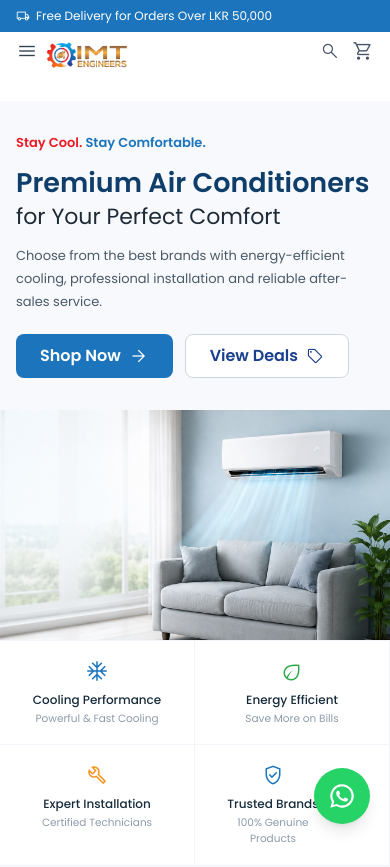
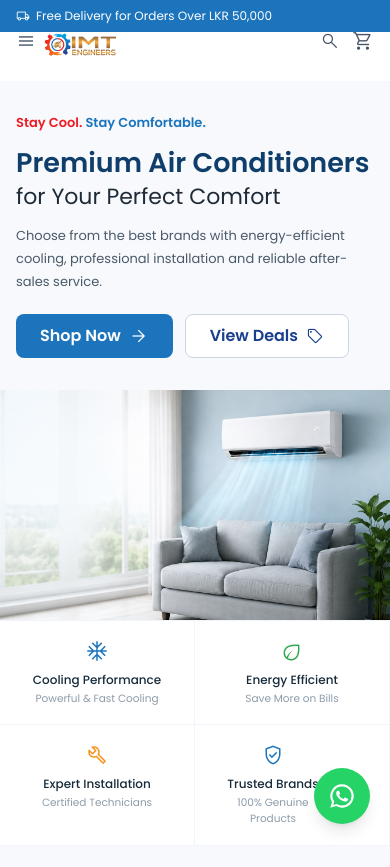
Before and after one commit to Suweka/imtengineerslk, a Next.js app: page / in a window 390 px wide. Shown: the top 867 px of the page. Built offline with nearby package versions, Linux system fonts and the light colour scheme.

Commit message:
Tighten mobile nav row to 25px height (cart icon height + 3px)
- Row height fixed at h-[25px] on mobile, py-0 (padding removed, height
  now controls sizing directly); desktop unchanged (h-auto, py-3)
- Logo scaled down to fit within 25px row on mobile
- Menu icon 22px -> 20px on mobile

```diff
--- a/src/components/layout/Header.tsx
+++ b/src/components/layout/Header.tsx
@@ -57,13 +57,13 @@ export function Header() {
       }`}
     >
       <TopBar />
-      <div className="mx-auto flex max-w-[1600px] items-center justify-between gap-4 px-4 py-2 sm:px-6 sm:py-3">
+      <div className="mx-auto flex h-[25px] max-w-[1600px] items-center justify-between gap-4 px-4 py-0 sm:h-auto sm:px-6 sm:py-3">
         <div className="flex items-center gap-2 sm:gap-3">
           <button className="text-slate-700 lg:hidden" aria-label="Menu" onClick={() => setMobileOpen((v) => !v)}>
-            <Icon name="menu" size={22} />
+            <Icon name="menu" size={20} />
           </button>
           <Link href="/" className="flex items-center gap-2">
-            <div className="relative h-7 w-[102px] sm:h-11 sm:w-[161px]">
+            <div className="relative h-[25px] w-[91px] sm:h-11 sm:w-[161px]">
               <Image
                 src="/logo.png"
                 alt="IMT Engineers Logo"
```
